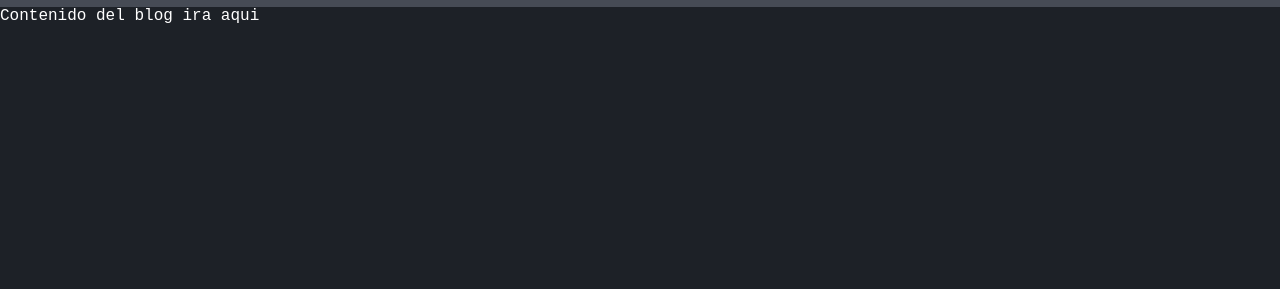
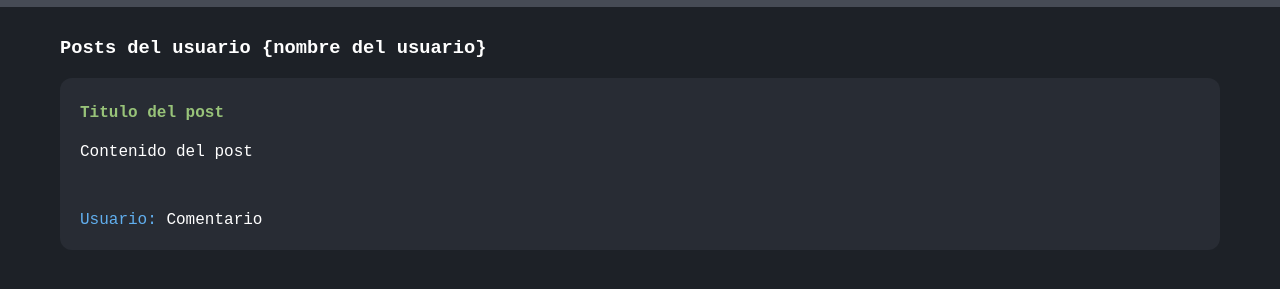
Before and after one commit to Mateomh48/curso-git, a plain HTML site: page index.html in a window 1280 px wide. Shown: the part 63-352 px from the top of the page. Drawn offline with Linux system fonts and the light colour scheme; a web font is replaced by a local one.

Commit message:
Add post html

```diff
--- a/index.html
+++ b/index.html
@@ -15,8 +15,14 @@
         <img class="logo" src="./img/Git-Icon-1788C.png" alt="Git logo">
         <h1>Blog Curso Git & GitHub</h1>
     </div>
-    <div>
-        Contenido del blog ira aqui
+    <div class="container" id="content">
+        <h3>Posts del usuario {nombre del usuario}</h3>
+        <div class="post">
+            <h4>Titulo del post</h4>
+            <p>Contenido del post</p>
+            <br>
+            <p><span>Usuario:</span> Comentario</p>
+        </div>
     </div>
 </body>
 </html>
--- a/style.css
+++ b/style.css
@@ -21,3 +21,22 @@ h1 {
     width: 50px;
     height: 50px;
 }
+
+.container {
+    margin-top: 30px;
+    padding: 0 60px 0 60px;
+}
+
+.post {
+    background-color: #282c34;
+    margin-bottom: 15px;
+    padding: 5px 20px 5px 20px;
+    border-radius: 12px;
+}
+
+.post h4 {
+    color: #98c379;
+}
+.post span {
+    color: #61afef;
+}
```
